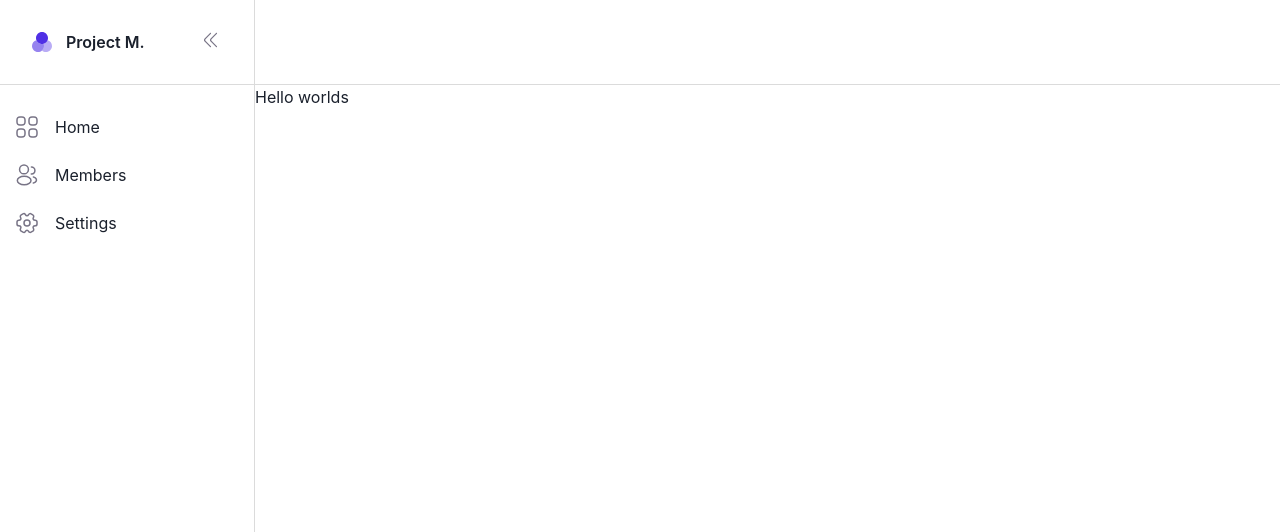
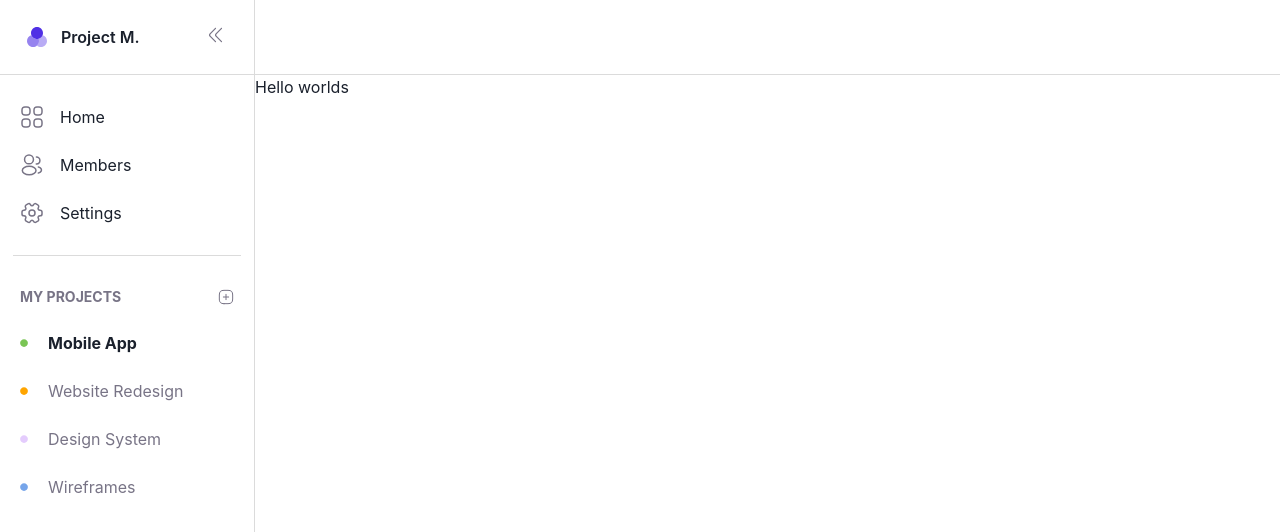
Before and after one commit to khanhvo198/kanban-board, a Next.js app: page / in a window 1280 px wide. Shown: the top 532 px of the page. Built offline with nearby package versions, Linux system fonts and the light colour scheme.

Commit message:
chore: add icons

```diff
--- a/package.json
+++ b/package.json
@@ -16,7 +16,8 @@
     "framer-motion": "^11.11.7",
     "next": "14.2.15",
     "react": "^18",
-    "react-dom": "^18"
+    "react-dom": "^18",
+    "react-icons": "^5.3.0"
   },
   "devDependencies": {
     "@types/node": "^20",
--- /dev/null
+++ b/src/app/assets/icons/add-button.tsx
@@ -0,0 +1,9 @@
+export const AddIcon = () => {
+  return (
+    <svg width="16" height="16" viewBox="0 0 16 16" fill="none" xmlns="http://www.w3.org/2000/svg">
+      <path d="M5.33334 8H10.6667" stroke="#787486" strokeLinecap="round" strokeLinejoin="round" />
+      <path d="M8 10.6667V5.33333" stroke="#787486" strokeLinecap="round" strokeLinejoin="round" />
+      <path d="M6.00001 14.6667H10C13.3333 14.6667 14.6667 13.3333 14.6667 10V6C14.6667 2.66667 13.3333 1.33333 10 1.33333H6.00001C2.66668 1.33333 1.33334 2.66667 1.33334 6V10C1.33334 13.3333 2.66668 14.6667 6.00001 14.6667Z" stroke="#787486" strokeLinecap="round" strokeLinejoin="round" />
+    </svg>
+  )
+}
--- a/src/app/assets/icons/setting.tsx
+++ b/src/app/assets/icons/setting.tsx
@@ -1,7 +1,7 @@
 export const SettingIcon = () => {
   return (
     <svg width="24" height="24" viewBox="0 0 24 24" fill="none" xmlns="http://www.w3.org/2000/svg">
-      <path d="M12 15C13.6569 15 15 13.6569 15 12C15 10.3431 13.6569 9 12 9C10.3431 9 9 10.3431 9 12C9 13.6569 10.3431 15 12 15Z" stroke="#787486" stroke-width="1.5" stroke-miterlimit="10" stroke-linecap="round" stroke-linejoin="round" />
+      <path d="M12 15C13.6569 15 15 13.6569 15 12C15 10.3431 13.6569 9 12 9C10.3431 9 9 10.3431 9 12C9 13.6569 10.3431 15 12 15Z" stroke="#787486" strokeWidth="1.5" strokeMiterlimit="10" strokeLinecap="round" strokeLinejoin="round" />
       <path d="M2 12.88V11.12C2 10.08 2.85 9.22 3.9 9.22C5.71 9.22 6.45 7.94 5.54 6.37C5.02 5.47 5.33 4.3 6.24 3.78L7.97 2.79C8.76 2.32 9.78 2.6 10.25 3.39L10.36 3.58C11.26 5.15 12.74 5.15 13.65 3.58L13.76 3.39C14.23 2.6 15.25 2.32 16.04 2.79L17.77 3.78C18.68 4.3 18.99 5.47 18.47 6.37C17.56 7.94 18.3 9.22 20.11 9.22C21.15 9.22 22.01 10.07 22.01 11.12V12.88C22.01 13.92 21.16 14.78 20.11 14.78C18.3 14.78 17.56 16.06 18.47 17.63C18.99 18.54 18.68 19.7 17.77 20.22L16.04 21.21C15.25 21.68 14.23 21.4 13.76 20.61L13.65 20.42C12.75 18.85 11.27 18.85 10.36 20.42L10.25 20.61C9.78 21.4 8.76 21.68 7.97 21.21L6.24 20.22C5.33 19.7 5.02 18.53 5.54 17.63C6.45 16.06 5.71 14.78 3.9 14.78C2.85 14.78 2 13.92 2 12.88Z" stroke="#787486" stroke-width="1.5" stroke-miterlimit="10" stroke-linecap="round" stroke-linejoin="round" />
     </svg>
 
--- /dev/null
+++ b/src/app/components/circle-with-color.tsx
@@ -0,0 +1,7 @@
+export const CircleWithColor = ({ color }: { color: string }) => {
+  return (
+    <div style={{ color, width: "8px", height: "8px", borderRadius: "50%" }}>
+    </div>
+  )
+
+}
--- a/src/app/components/navbar.tsx
+++ b/src/app/components/navbar.tsx
@@ -28,7 +28,8 @@ export const NavBar = () => {
         borderStyle="solid"
         borderRight="1px"
         borderRightColor="#DBDBDB"
-        padding="30px"
+        padding={{ md: "25px" }}
+        py={{ base: "25px" }}
         display="flex"
         justifyContent="space-between"
       >
--- a/src/app/components/sidebar.tsx
+++ b/src/app/components/sidebar.tsx
@@ -2,18 +2,22 @@ import { Box, List, ListIcon, ListItem, Text } from "@chakra-ui/react"
 import { HomeIcon } from "../assets/icons/home"
 import { MemberIcon } from "../assets/icons/member"
 import { SettingIcon } from "../assets/icons/setting"
+import { audio } from "framer-motion/client"
+import { AddIcon } from "../assets/icons/add-button"
+import { CircleWithColor } from "./circle-with-color"
+import { FaCircle } from "react-icons/fa"
 
 export const SideBar = () => {
   return (
     <Box
-      display={{ base: "none", md: "flex" }}
+      display={{ base: "none", md: "block" }}
       w={{ md: "255px" }}
       borderRightWidth="1px"
       borderStyle="solid"
       borderRight="1px"
       borderColor="#DBDBDB"
     >
-      <List spacing={6} px="15px" py="30px">
+      <List spacing={6} px="20px" py="30px">
         <ListItem display="flex">
           <ListIcon as={HomeIcon} />
           <Text ml={4}>Home</Text>
@@ -27,7 +31,32 @@ export const SideBar = () => {
           <Text ml={4}>Settings</Text>
         </ListItem>
       </List>
+
+      <hr style={{ width: "90%", margin: "auto", borderColor: "#DBDBDB" }} />
+
+      <List spacing={6} px="20px" py="30px">
+        <ListItem display="flex" alignItems="center" justifyContent="space-between">
+          <Text color="#787486" fontSize="sm" fontWeight="bold">MY PROJECTS</Text>
+          <ListIcon as={AddIcon}></ListIcon>
+        </ListItem>
+        <ListItem display="flex" alignItems="center">
+          <ListIcon as={FaCircle} color="#7AC555" fontSize="8px" />
+          <Text ml={3} fontWeight="bold">Mobile App</Text>
+        </ListItem>
+        <ListItem display="flex" alignItems="center">
+          <ListIcon as={FaCircle} color="#FFA500" fontSize="8px" />
+          <Text ml={3} color="#787486">Website Redesign</Text>
+        </ListItem>
+        <ListItem display="flex" alignItems="center">
+          <ListIcon as={FaCircle} color="#E4CCFD" fontSize="8px" />
+          <Text ml={3} color="#787486">Design System</Text>
+        </ListItem>
+        <ListItem display="flex" alignItems="center">
+          <ListIcon as={FaCircle} color="#76A5EA" fontSize="8px" />
+          <Text ml={3} color="#787486">Wireframes</Text>
+        </ListItem>
+      </List>
+
     </Box >
-
   )
 }
```
Also changed, not shown: 1 other file (tests, documents, lock files or other folders).
